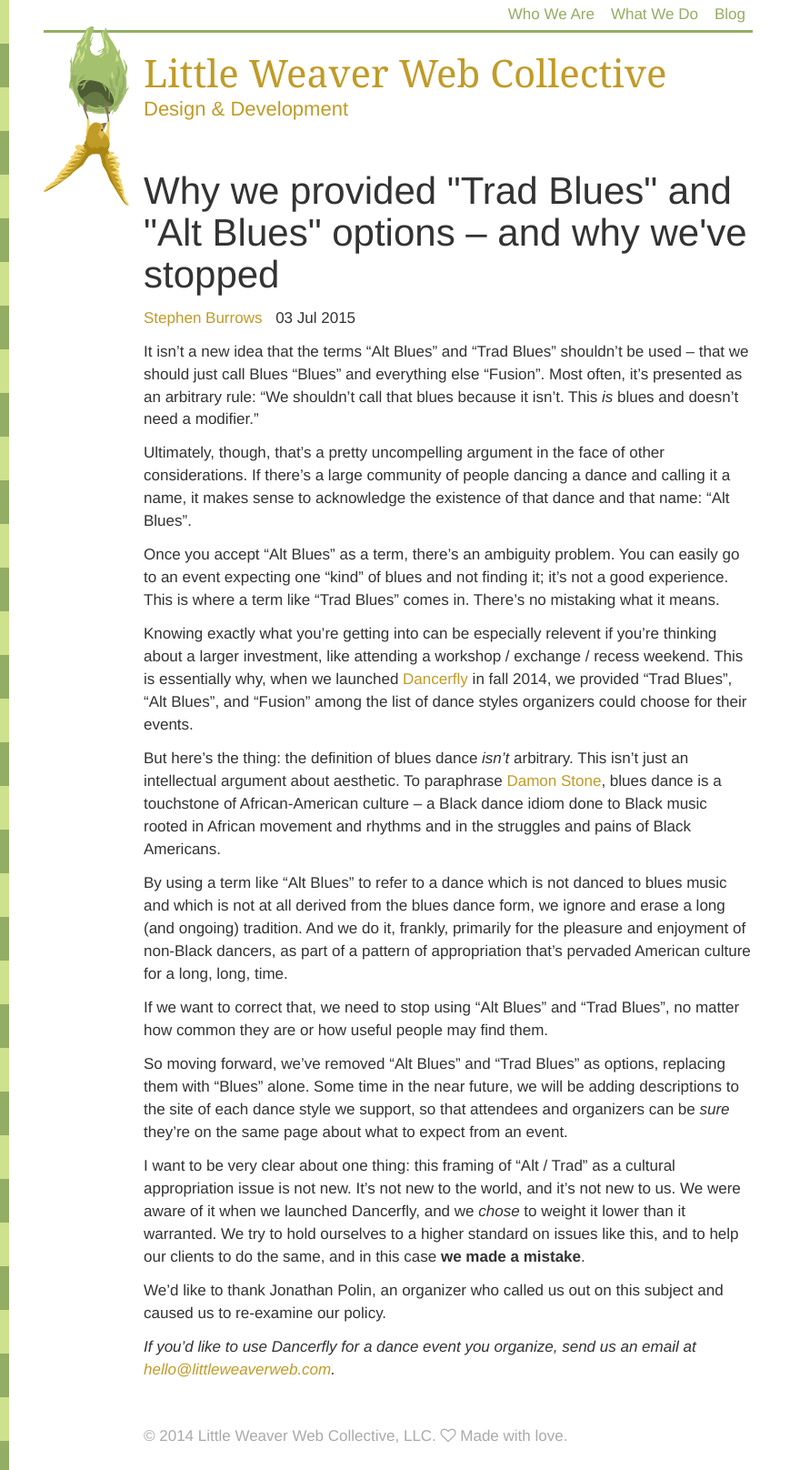
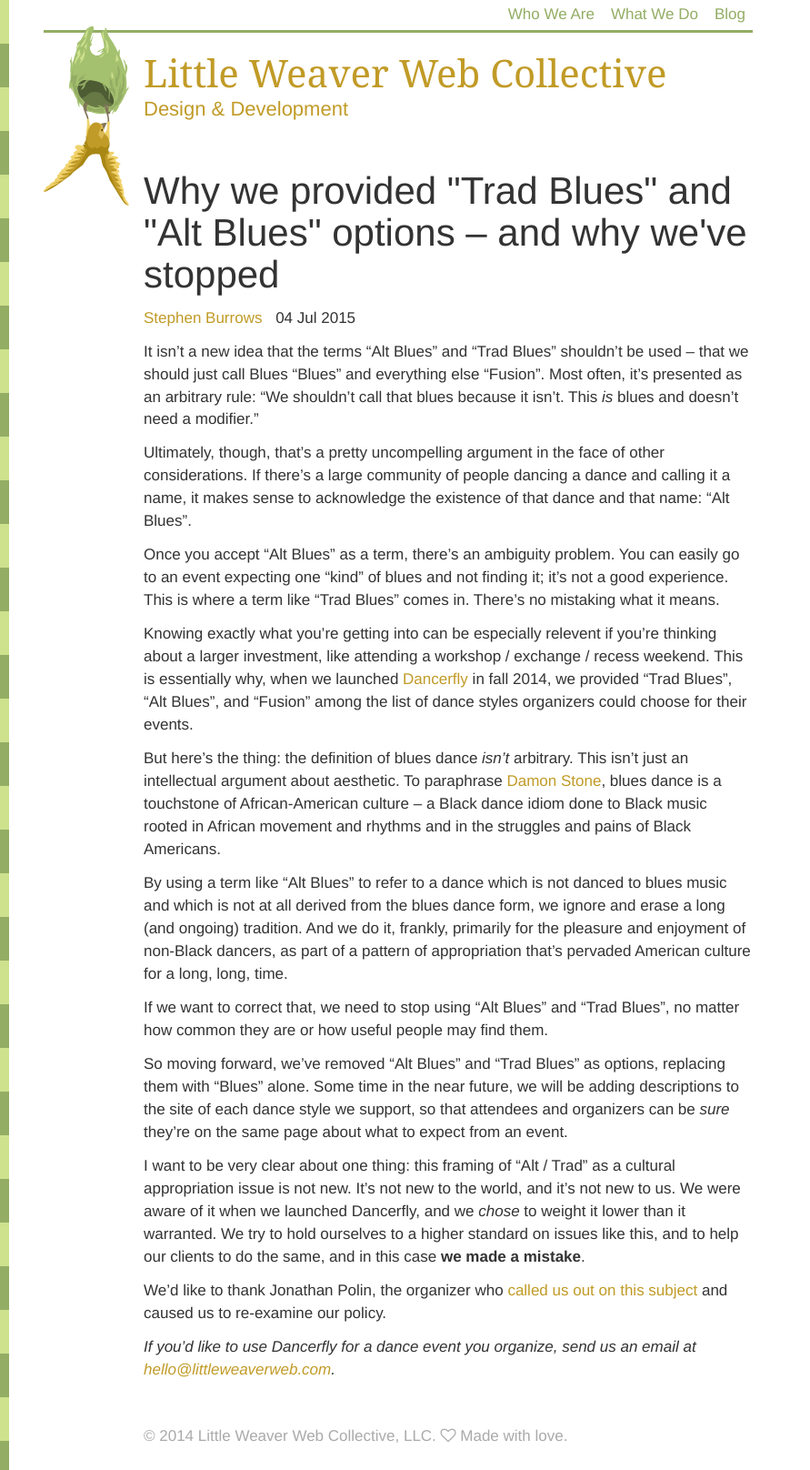
Before and after one commit to littleweaver/littleweaverweb.com, a Jekyll site: the page built from blog/_posts/2015-07-03-appropriation.markdown, in a window 1280 px wide. Shown: the whole page at 91% size, without its empty margins (0-891 px from the left). Built offline with Jekyll 4.4.1, drawn with Linux system fonts in a browser that asks for light colours.

Commit message:
Updated dates and added link to PR.

```diff
--- a/blog/_posts/2015-07-02-appropriation.markdown
+++ b/blog/_posts/2015-07-03-appropriation.markdown
@@ -1,7 +1,7 @@
 ---
 layout: post
 title:  Why we provided "Trad Blues" and "Alt Blues" options – and why we've stopped
-date:   2015-07-03 01:00:00
+date:   2015-07-04 01:00:00
 author: stephen
 ---
 
@@ -23,6 +23,6 @@
 
 I want to be very clear about one thing: this framing of "Alt / Trad" as a cultural appropriation issue is not new. It's not new to the world, and it's not new to us. We were aware of it when we launched Dancerfly, and we *chose* to weight it lower than it warranted. We try to hold ourselves to a higher standard on issues like this, and to help our clients to do the same, and in this case **we made a mistake**.
 
-We'd like to thank Jonathan Polin, an organizer who called us out on this subject and caused us to re-examine our policy.
+We'd like to thank Jonathan Polin, the organizer who [called us out on this subject](https://github.com/littleweaver/django-brambling/pull/547) and caused us to re-examine our policy.
 
 *If you'd like to use Dancerfly for a dance event you organize, send us an email at <hello@littleweaverweb.com>.*
```
